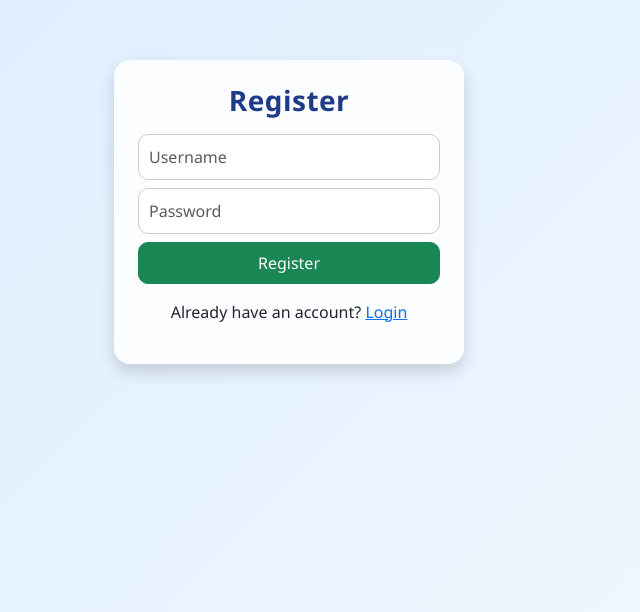
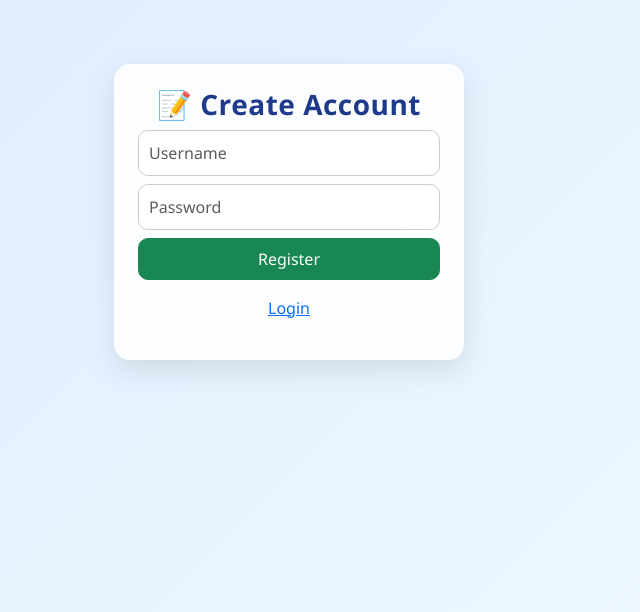
Before and after one commit to SasisrisaiNamburu/Sports_Management_System, a website: page public/pages/register.html in a window 1280 px wide. Shown: the part 188-800 px from the top of the page, without its empty margins (351-991 px from the left). Drawn offline with nearby package versions, Linux system fonts and the light colour scheme; no server answers.

Commit message:
Revise registration page layout and title

```diff
--- a/public/pages/register.html
+++ b/public/pages/register.html
@@ -3,35 +3,30 @@
 <head>
     <title>Register</title>
     <link href="https://cdn.jsdelivr.net/npm/bootstrap@5.3.0/dist/css/bootstrap.min.css" rel="stylesheet">
-<link rel="stylesheet" href="../css/style.css">
+    <link rel="stylesheet" href="../css/style.css">
 </head>
 
-<body class="bg-light">
+<body>
 
 <div class="container d-flex justify-content-center align-items-center vh-100">
 
-    <div class="card p-4 shadow" style="width: 350px;">
-
-        <h3 class="text-center mb-3">Register</h3>
+    <div class="card p-4" style="width: 350px;">
+        <h3 class="text-center">📝 Create Account</h3>
 
         <form id="registerForm">
-
             <input type="text" class="form-control mb-2" placeholder="Username" required>
             <input type="password" class="form-control mb-2" placeholder="Password" required>
 
             <button class="btn btn-success w-100">Register</button>
-
         </form>
 
         <p class="text-center mt-3">
-            Already have an account?
             <a href="login.html">Login</a>
         </p>
-
     </div>
 
 </div>
+
 <script src="../js/main.js"></script>
-
 </body>
 </html>
```
